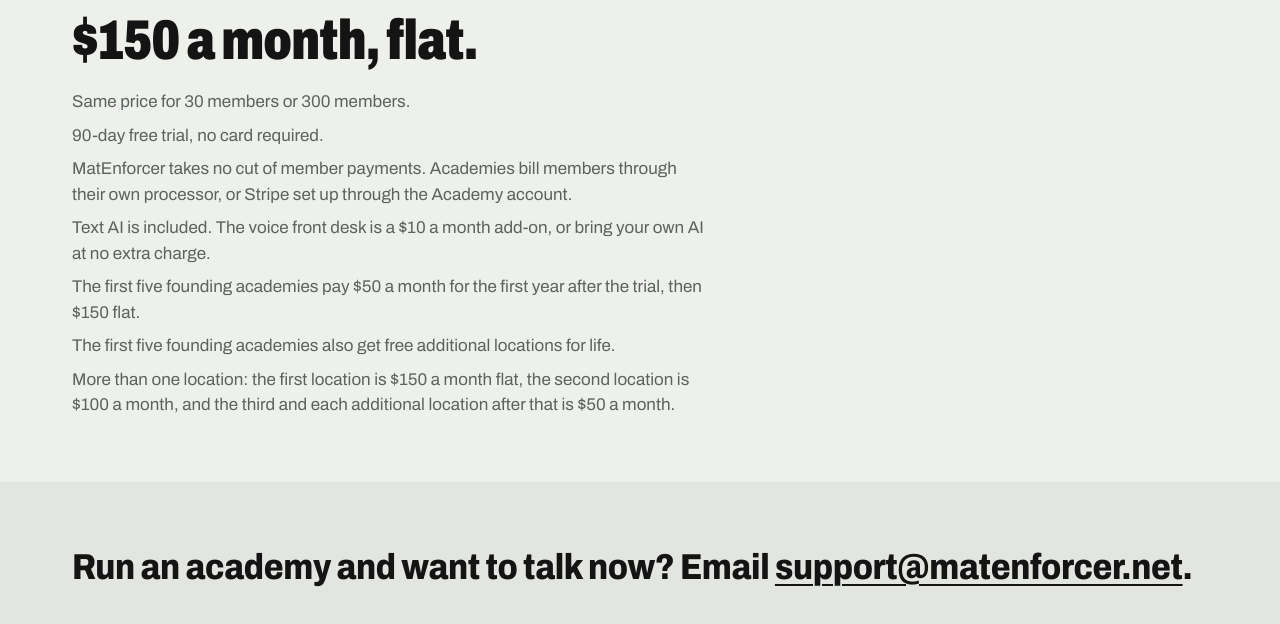
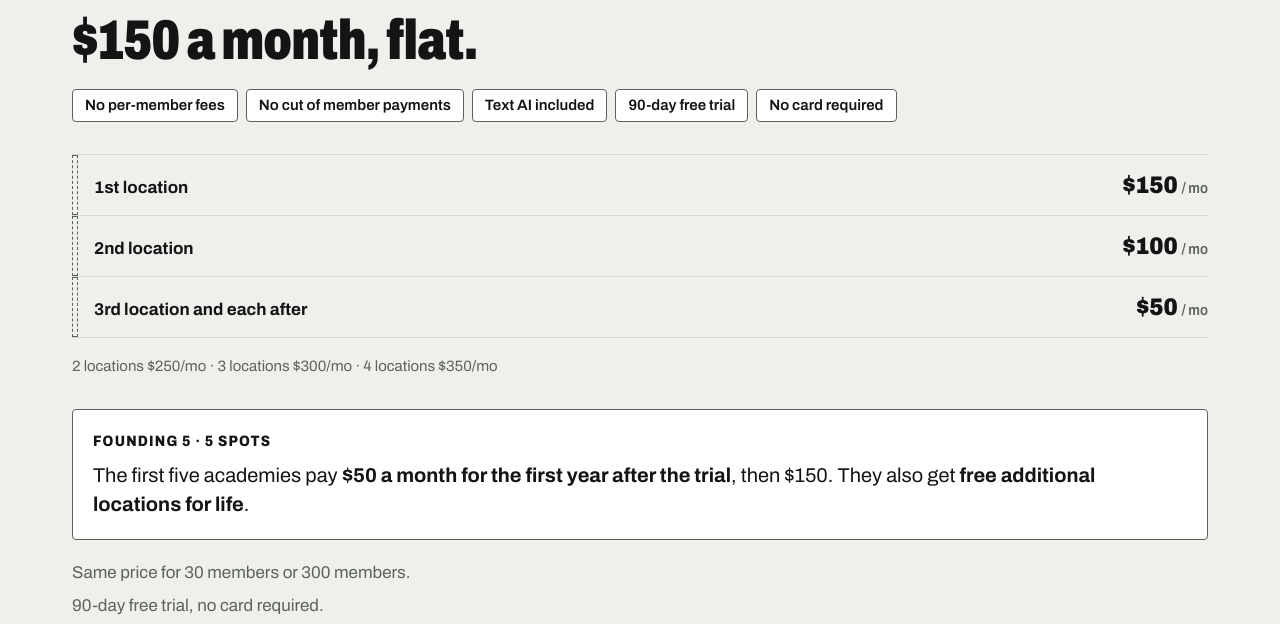
Before and after one commit to Malinowski-Consulting-LLC/matenforcer-coming-soon, a plain HTML site: page site/index.html in a window 1280 px wide. Shown: the part 3845-4469 px from the top of the page. Drawn offline with Linux system fonts and the light colour scheme.

Commit message:
Spice up pricing block: value chips, location ladder, Founding 5 callout

```diff
--- a/site/index.html
+++ b/site/index.html
@@ -129,14 +129,28 @@
   <section class="cs-price" aria-labelledby="pricing-heading">
     <h2 class="cs-h2" id="pricing-heading">Pricing</h2>
     <p class="cs-price__amount">$150 a month, flat.</p>
+    <ul class="cs-price__chips" aria-label="Included in the price">
+      <li>No per-member fees</li>
+      <li>No cut of member payments</li>
+      <li>Text AI included</li>
+      <li>90-day free trial</li>
+      <li>No card required</li>
+    </ul>
+    <ol class="cs-price__ladder" aria-label="Price per location">
+      <li><span>1st location</span> <strong>$150 <span>/ mo</span></strong></li>
+      <li><span>2nd location</span> <strong>$100 <span>/ mo</span></strong></li>
+      <li><span>3rd location and each after</span> <strong>$50 <span>/ mo</span></strong></li>
+    </ol>
+    <p class="cs-price__totals">2 locations $250/mo &middot; 3 locations $300/mo &middot; 4 locations $350/mo</p>
+    <aside class="cs-price__founding" aria-label="Founding academies">
+      <p class="cs-price__founding-title">Founding 5 &middot; 5 spots</p>
+      <p>The first five academies pay <strong>$50 a month for the first year after the trial</strong>, then $150. They also get <strong>free additional locations for life</strong>.</p>
+    </aside>
     <ul class="cs-price__terms">
       <li>Same price for 30 members or 300 members.</li>
       <li>90-day free trial, no card required.</li>
       <li>MatEnforcer takes no cut of member payments. Academies bill members through their own processor, or Stripe set up through the Academy account.</li>
       <li>Text AI is included. The voice front desk is a $10 a month add-on, or bring your own AI at no extra charge.</li>
-      <li>The first five founding academies pay $50 a month for the first year after the trial, then $150 flat.</li>
-      <li>The first five founding academies also get free additional locations for life.</li>
-      <li>More than one location: the first location is $150 a month flat, the second location is $100 a month, and the third and each additional location after that is $50 a month.</li>
     </ul>
   </section>
 
--- a/site/styles.css
+++ b/site/styles.css
@@ -474,6 +474,99 @@ a:hover {
   color: var(--text-muted);
 }
 
+/* Pricing chips: plain bordered tags, same treatment as the buttons and inputs. */
+
+.cs-price__chips {
+  display: flex;
+  flex-wrap: wrap;
+  gap: var(--space-2);
+  margin-top: var(--space-5);
+}
+
+.cs-price__chips li {
+  padding: var(--space-1) var(--space-3);
+  border: 1px solid var(--border-strong);
+  border-radius: var(--radius-md);
+  background: var(--surface);
+  font-size: var(--size-sm);
+  font-weight: 600;
+}
+
+/* Location ladder: three steps, each marked with the same dashed tape as the launch slots. */
+
+.cs-price__ladder {
+  margin-top: var(--space-8);
+  padding: 0;
+  border-top: 1px solid var(--border);
+  list-style: none;
+}
+
+.cs-price__ladder li {
+  position: relative;
+  display: flex;
+  align-items: baseline;
+  justify-content: space-between;
+  gap: var(--space-4);
+  padding: var(--space-3) 0 var(--space-3) calc(var(--tape) + var(--space-4));
+  border-bottom: 1px solid var(--border);
+  font-weight: 700;
+}
+
+.cs-price__ladder li::before {
+  content: "";
+  position: absolute;
+  inset: 0 auto 0 0;
+  width: var(--tape);
+  outline: 1px dashed var(--band-slot);
+  outline-offset: -1px;
+}
+
+.cs-price__ladder strong {
+  font-family: var(--font-display);
+  font-variation-settings: "wdth" var(--width-display);
+  font-size: var(--size-xl);
+  font-weight: 900;
+  white-space: nowrap;
+}
+
+.cs-price__ladder strong span {
+  color: var(--text-muted);
+  font-family: var(--font-body);
+  font-size: var(--size-sm);
+  font-weight: 600;
+}
+
+.cs-price__totals {
+  margin-top: var(--space-3);
+  color: var(--text-muted);
+  font-size: var(--size-sm);
+}
+
+/* Founding 5: a plain bordered box, the strongest border on the page, no fill. */
+
+.cs-price__founding {
+  margin-top: var(--space-8);
+  padding: var(--space-5);
+  border: 1px solid var(--border-strong);
+  border-radius: var(--radius-md);
+  background: var(--surface);
+}
+
+.cs-price__founding-title {
+  font-family: var(--font-display);
+  font-variation-settings: "wdth" var(--width-display);
+  font-size: var(--size-sm);
+  font-weight: 800;
+  letter-spacing: 0.08em;
+  text-transform: uppercase;
+}
+
+.cs-price__founding p + p {
+  margin-top: var(--space-2);
+  font-size: var(--size-lg);
+  line-height: 1.45;
+}
+
 /* Thanks and privacy */
 
 .cs-doc {
@@ -709,4 +802,8 @@ a:hover {
   .cs-slot {
     outline-color: CanvasText;
   }
+
+  .cs-price__ladder li::before {
+    outline-color: CanvasText;
+  }
 }
```
